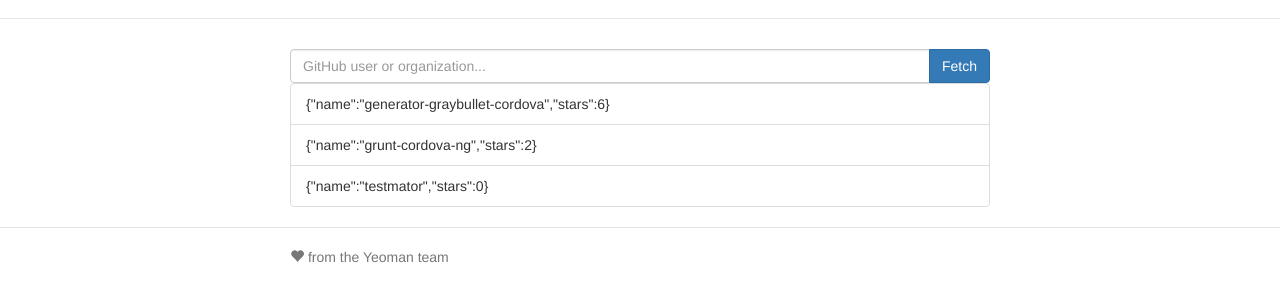
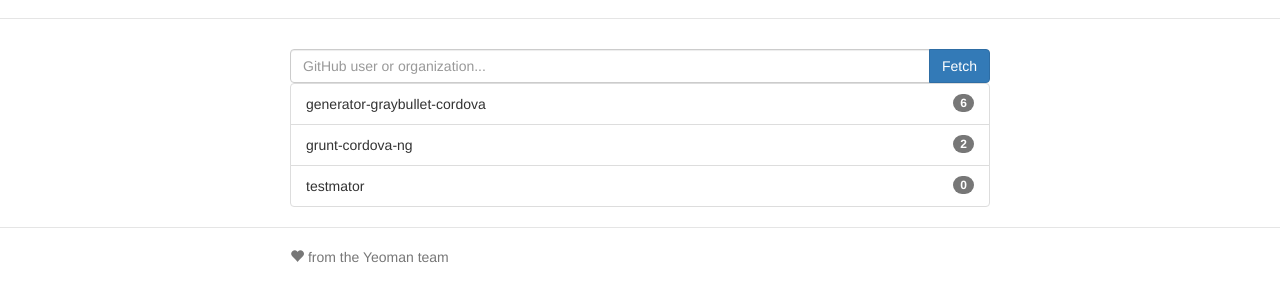
Before and after one commit to masakura/angular-mvc-sample, a website: page app/index.html in a window 1280 px wide. Shown: the part 54-356 px from the top of the page. Drawn offline with nearby package versions, Linux system fonts and the light colour scheme; some packages are replaced by stand-ins of ours; files that its build step writes are made by us from their sources.

Commit message:
バッジを表示してみた

```diff
--- a/app/views/main.html
+++ b/app/views/main.html
@@ -8,7 +8,8 @@
 
   <ul class="list-group">
     <li class="list-group-item" ng-repeat="repository in repositories">
-      <div>{{repository}}</div>
+      <span class="badge">{{repository.stars}}</span>
+      <div>{{repository.name}}</div>
     </li>
   </ul>
 </div>
```
